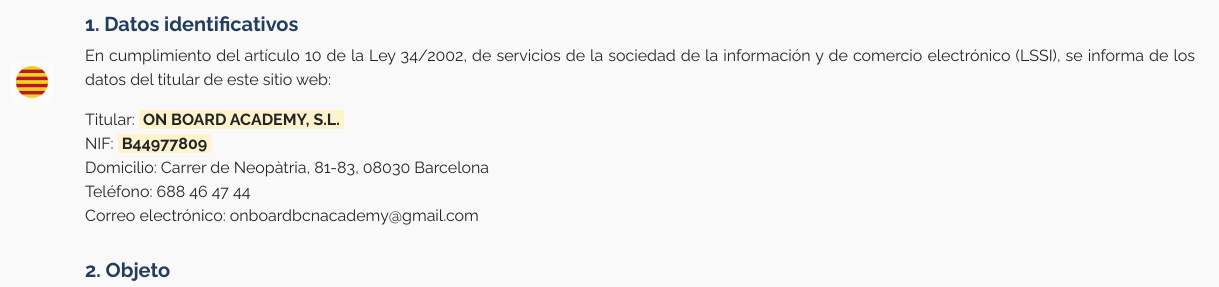
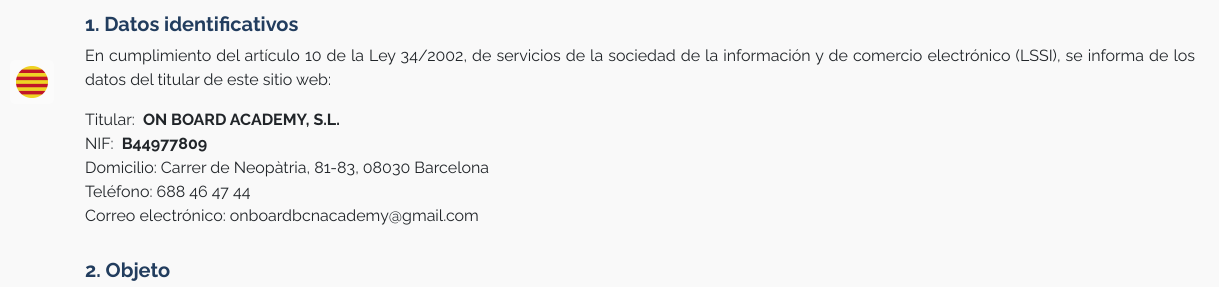
Before and after one commit to onboardbcn/onboardbcn.github.io, a plain HTML site: page aviso-legal.html in a window 1280 px wide. Shown: the part 682-969 px from the top of the page, 0-1219 px from the left. Drawn offline with Linux system fonts and the light colour scheme.

Commit message:
Update style.css

```diff
--- a/css/style.css
+++ b/css/style.css
@@ -1340,6 +1340,5 @@ nav.navbar ul li:last-child i {
 }
 #legal .pendiente {
 	padding: 0 4px;
-	background-color: #fff3cd;
 	font-weight: bold;
 }
```
